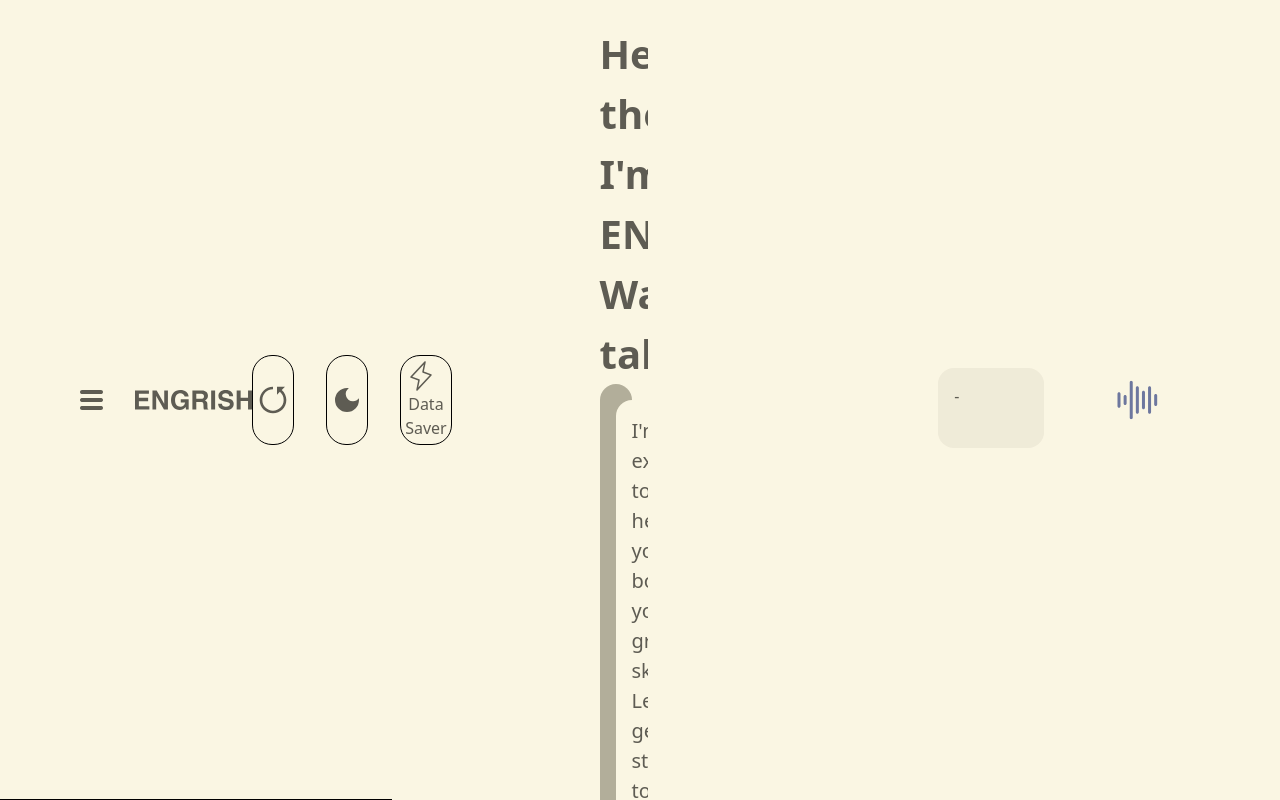
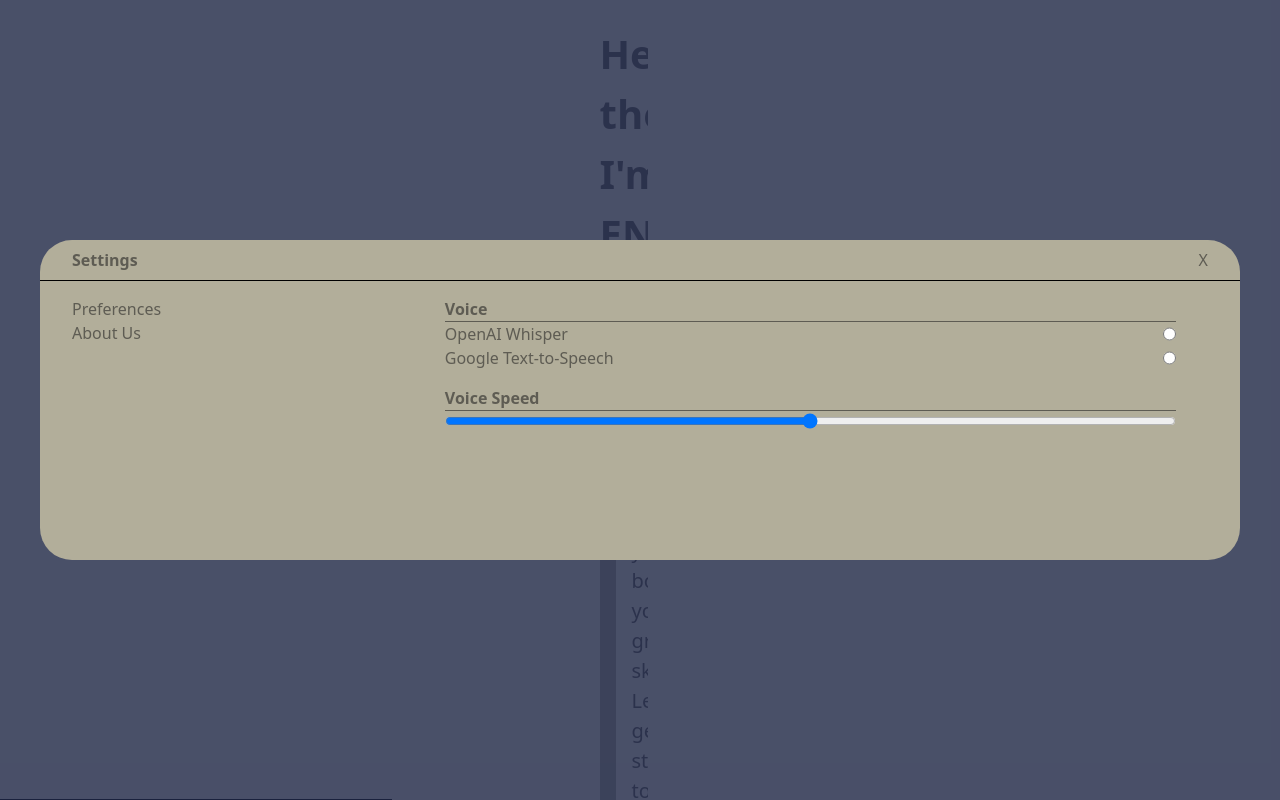
Before and after one commit to bonaktan/Engrish, a Next.js app: page / in a window 1280 px wide. Shown: the top 800 px of the page. Built offline with nearby package versions, Linux system fonts and the light colour scheme; no server answers.

Commit message:
SettingsView design now completed

```diff
--- a/src/app/globals.css
+++ b/src/app/globals.css
@@ -166,5 +166,42 @@ body {
     left: 50%;
     transform: translate(-50%, -50%);
     background-color: var(--convo-shadow);
-    padding: 2rem;
+    height: 20rem;
+    width: 75rem;
+    border-radius: 2rem;
 }
+
+.settingsHeader {
+    border-bottom: #000 solid 1px;
+    padding: 0.5rem 2rem;
+    display: flex;
+    justify-content: space-between;
+}
+.settingsMain {
+    padding: 1rem 2rem;
+    display: flex;
+}
+
+.settingsSelector {
+    flex: 0 0 30%;
+    display: flex;
+    flex-direction: column;
+    align-items: flex-start;
+}
+.settingsOptions {
+    flex: 0 0 70%;
+    padding: 0 2rem
+}
+
+.settingsSection {
+    margin-bottom: 1rem
+}
+.settingsSection > #header {
+    font-weight: 700;
+    border-bottom: 1px var(--text-color-top) solid;
+}
+#main-voice > div {
+    display: flex;
+    justify-content: space-between;
+
+}
--- a/src/app/page.jsx
+++ b/src/app/page.jsx
@@ -12,7 +12,7 @@ export default function Home() {
     const [sidebarOpened, toggleOpen] = useReducer((state) => {
         console.log("toggle");
         return !state;
-    }, false);
+    }, true);
     // eto main na frame ng app natin
     return (
         <>
@@ -24,7 +24,7 @@ export default function Home() {
                     <UserControls connected={connected} />
                 </div>
             </div>
-            {/* <SettingsView open={sidebarOpened}/> */}
+            <SettingsView sidebarOpened={sidebarOpened} toggleSidebar={toggleOpen}/>
         </>
     );
 }
--- a/src/app/ui/SettingsView.jsx
+++ b/src/app/ui/SettingsView.jsx
@@ -1,11 +1,64 @@
-export default function SettingsView({ open, toggleSidebar, reset }) {
-    // dito ka magtrabaho sa design and technicals, if need ng tulong sa js call me
+import { useState } from "react";
+export default function SettingsView({ sidebarOpened, toggleSidebar, reset }) {
+    // TODO: Accessibility Options: allow ot exit SettingsView with escape
+    const [settingsOptions, setSettingsOptions] = useState(0)
     return (
-        <div className="settingsShadow" style={{"display": open ? "initial" : "hidden"}}>
+        <div className="settingsShadow" style={{"display": (sidebarOpened ? "block" : "none")}}>
             <div className="settingsView">
-                <p>pagod na ko mag program putangina tulong :D</p>
-
+                <div className="settingsHeader">
+                    <p><b>Settings</b></p>
+                    <button onClick={toggleSidebar}>X</button>
+                </div>
+                <div className="settingsMain">
+                    <div className="settingsSelector">
+                        <button onClick={() => setSettingsOptions(0)} className={settingsOptions == 0 ? "font-semibold" : "font-normal"}>Preferences</button>
+                        <button onClick={() => setSettingsOptions(1)} className={settingsOptions == 1 ? "font-semibold" : "font-normal"}>About Us</button>
+                    </div>
+                    { /* TODO: a more elaborate settings view tracker */}
+                    <div className="settingsOptions">
+                        {settingsOptions == 0 ? <Preferences/> : <AboutUs/>}
+                    </div>
+                </div>
             </div>
         </div>
     );
 }
+
+function AboutUs() {
+    return (
+        <>
+            <p>This application, ENGRISH: The Perception of ICT Students Regarding an AI-based Language Learning Software, is designed solely for academic and research purposes only.</p>
+            <p>As the study is now finished, any data regarding this application or usages of it after February 2025 is not being collected anymore.</p>
+        </>
+    )
+}
+
+function Preferences() {
+    return (
+        <>
+            <div className="settingsSection">
+                <div id="header">
+                    <p>Voice</p>
+                </div>
+                <div id="main-voice">
+                    <div>
+                        <p>OpenAI Whisper</p>
+                        <input type="radio"></input>
+                    </div>
+                    <div>
+                        <p>Google Text-to-Speech</p>
+                        <input type="radio"></input>
+                    </div>
+                </div>
+            </div>
+            <div className="settingsSection">
+                <div id="header">
+                    <p>Voice Speed</p>
+                </div>
+                <div id="main-voicespeed">
+                    <input type="range" style={{width: "100%"}}></input>
+                </div>
+            </div>
+        </>
+    )
+}
```
Also changed, not shown: 1 other file (tests, documents, lock files or other folders).
